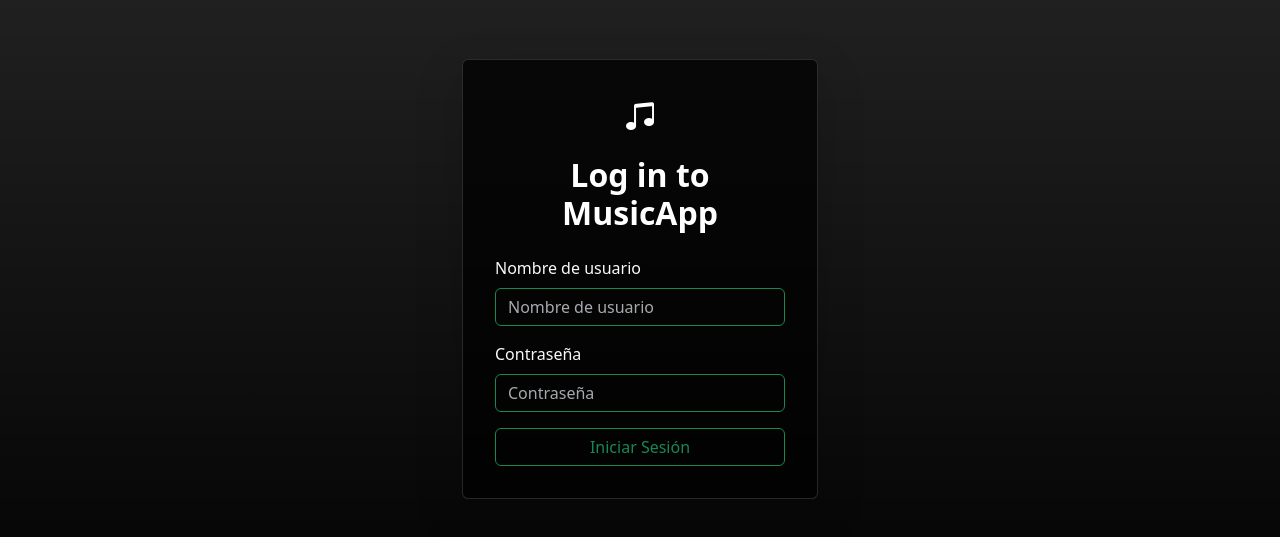
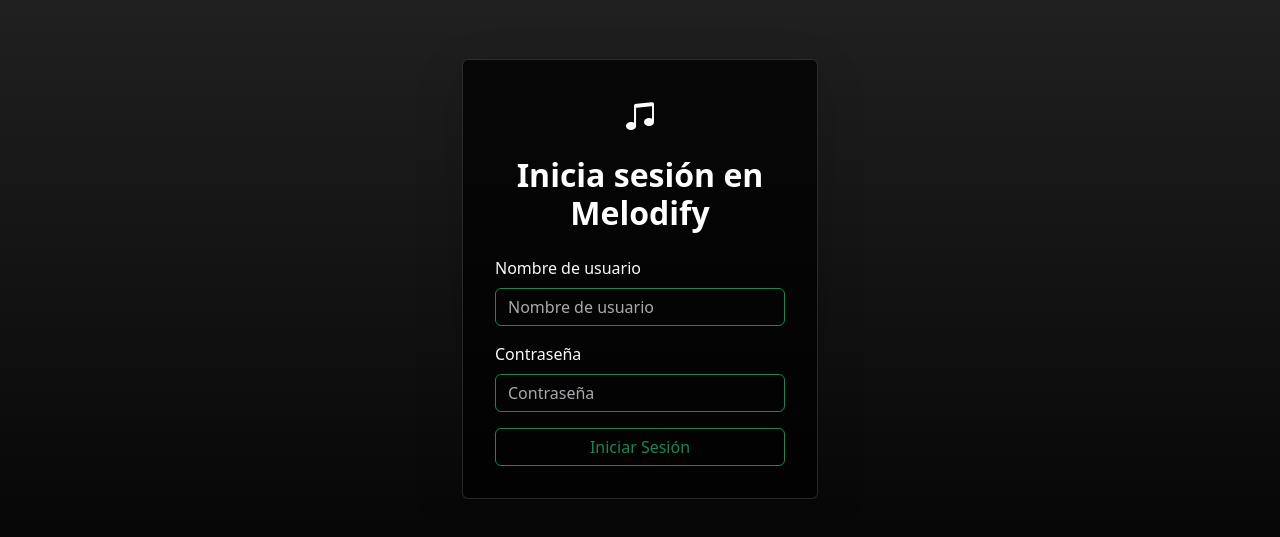
Before and after one commit to carlosmorales1908/proyecto_prog3, a React (Vite) app: page /login in a window 1280 px wide. Shown: the part 121-658 px from the top of the page. Built offline with nearby package versions, Linux system fonts and the light colour scheme.

Commit message:
Update Login.page

```diff
--- a/src/pages/Login.page.jsx
+++ b/src/pages/Login.page.jsx
@@ -15,7 +15,7 @@
                     style={{ fontSize: "2rem" }}
                   ></i>
                   <h2 className="card-title mt-3">
-                    <strong>Log in to MusicApp</strong>
+                    <strong>Inicia sesión en Melodify</strong>
                   </h2>
                 </div>
                 <LoginForm />
```
